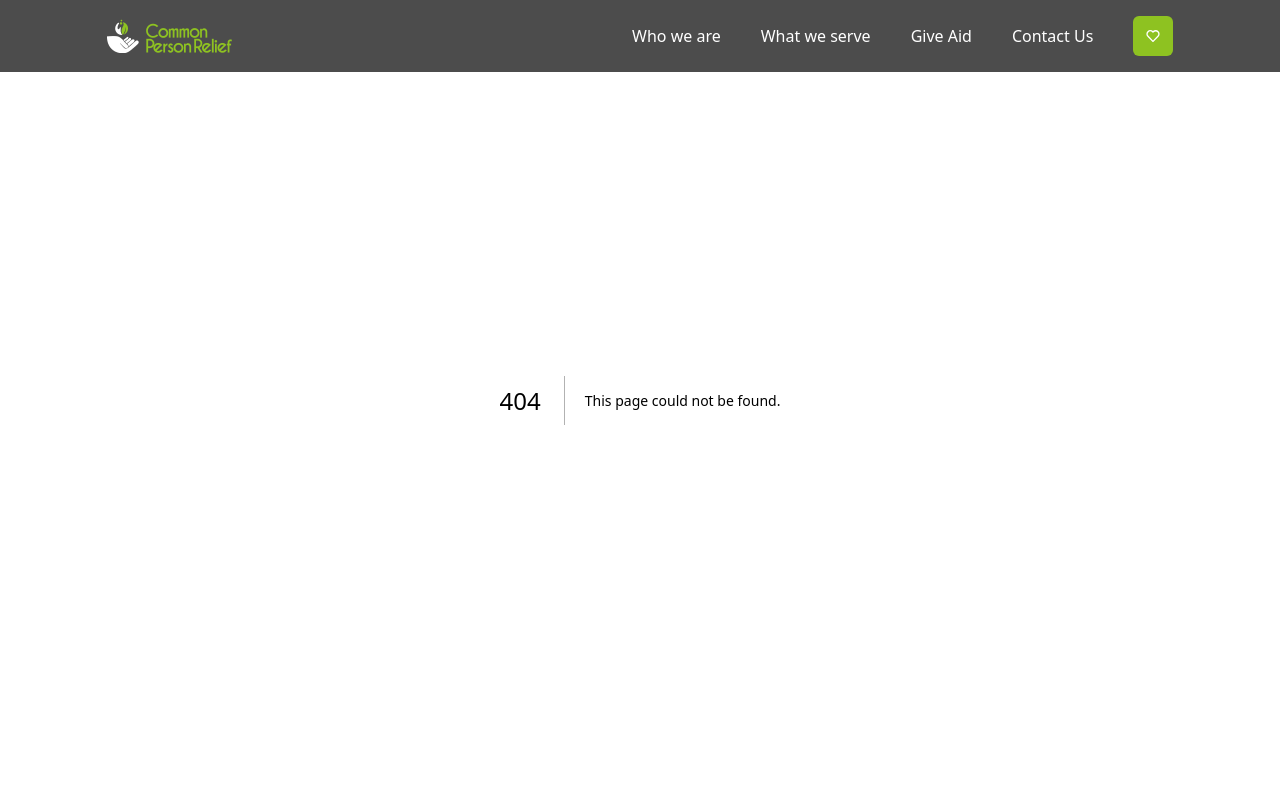
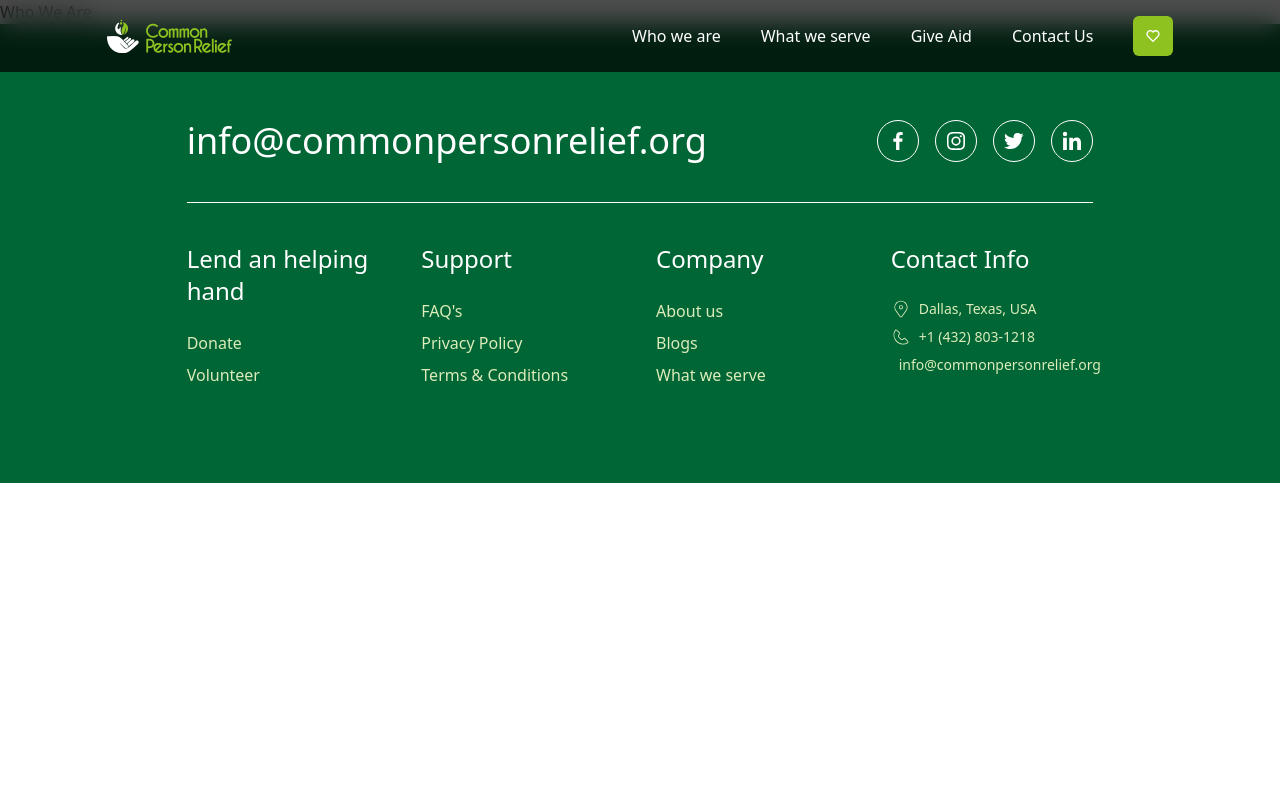
Before and after one commit to SirhmVFX/commonpersonrelief, a Next.js app: page /who-we-are in a window 1280 px wide. Before the commit this address had no page. Shown: the top 800 px of the page. Built offline with nearby package versions, Linux system fonts and the light colour scheme.

Commit message:
working on ux

```diff
--- a/src/app/page.tsx
+++ b/src/app/page.tsx
@@ -206,7 +206,7 @@ export default function Home() {
         </div>
       </div>
 
-      <div className="w-5/6 h-screen justify-center mx-auto py-10 lg:py-20 flex flex-col gap-4">
+      <div className="w-5/6 justify-center mx-auto py-10 lg:py-20 flex flex-col gap-4">
         <h1 className="text-4xl md:text-5xl lg:text-6xl font-medium">
           Read our latest events and news
         </h1>
--- /dev/null
+++ b/src/app/who-we-are/page.tsx
@@ -0,0 +1,10 @@
+function WhoWeAre() {
+    return (
+        <div>
+            <h1>Who We Are</h1>
+        </div>
+    )
+}
+
+
+export default WhoWeAre
```
